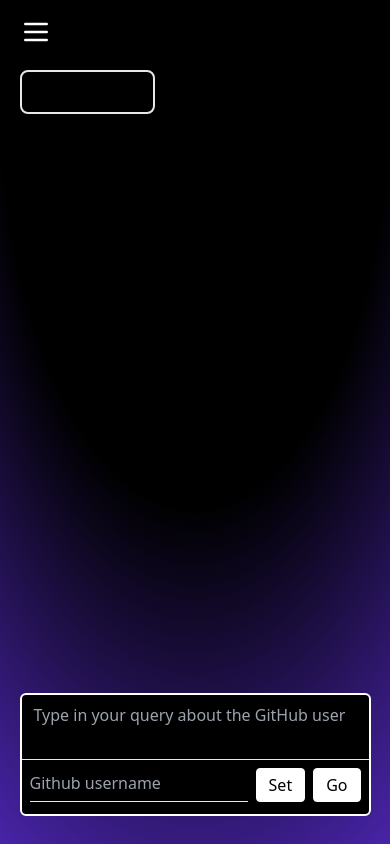
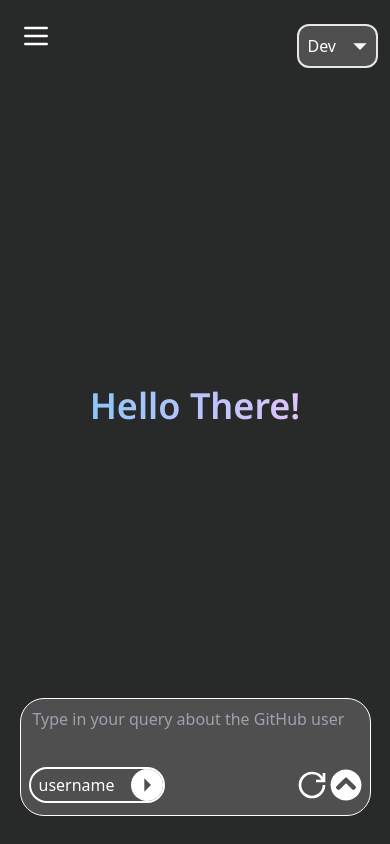
Before and after one commit to prodev717/dev-summary, a React (Vite) app in the folder frontend/: page /qna in a window 390 px wide. Built offline with nearby package versions, Linux system fonts and the light colour scheme; what tailwindcss-motion would draw is missing.

Commit message:
Worked on QnA page, changes some styles

```diff
--- a/frontend/index.html
+++ b/frontend/index.html
@@ -10,6 +10,17 @@
     <meta name="viewport" content="width=device-width, initial-scale=1.0" />
     <title>Git2Know</title>
     <style>
+      ::-webkit-scrollbar {
+        width: 9px;
+      }
+
+      ::-webkit-scrollbar-track {
+        background: radial-gradient(125% 125% at 50% 10%, #000 40%, #63e 100%);
+      }
+
+      ::-webkit-scrollbar-thumb {
+        background: white;
+      }
       body {
         background: radial-gradient(125% 125% at 50% 10%, #000 40%, #63e 100%);
         background-attachment: fixed;
--- a/frontend/package.json
+++ b/frontend/package.json
@@ -20,6 +20,7 @@
     "react": "^18.3.1",
     "react-dom": "^18.3.1",
     "react-icons": "^5.4.0",
+    "react-markdown": "^9.0.3",
     "react-router-dom": "^7.1.1",
     "react-toastify": "^11.0.3",
     "react-type-animation": "^3.2.0",
--- a/frontend/src/components/common/NavBar.jsx
+++ b/frontend/src/components/common/NavBar.jsx
@@ -19,7 +19,7 @@ export default function NavBar() {
     ];
 
     const navLinksStyle = 'text-white text-md px-3 py-2 rounded flex items-center gap-2 transition duration-300 group';
-    const navLinksStyleMobile = 'text-white text-lg  flex items-center gap-2 transition duration-500 rounded px-1 py-1 group';
+    const navLinksStyleMobile = 'text-white text-lg flex items-center gap-2 transition duration-500 rounded px-1 py-1 group';
 
     const navList = navLinks.map((navLink) => {
         return (
@@ -34,9 +34,9 @@ export default function NavBar() {
 
     return (
         <>
-            <nav className='fixed top-0 left-0 w-full bg-black px-5 py-3 font-poppins z-50'>
+            <nav className={`fixed top-0 left-0 w-full h-fit px-5 py-3 font-poppins z-50 ${document.location.pathname === '/qna' ? 'bg-[#282929]' : 'bg-black'}`}>
                 <div className='flex items-center justify-center'>
-                    <div className='md:hidden fixed top-4 left-5'>
+                    <div className='md:hidden mr-auto mt-2'>
                         <button className='text-white' onClick={() => setIsOpen(!isOpen)} >
                             <svg fill='none' stroke='currentColor' strokeLinecap='round' strokeLinejoin='round' strokeWidth='2' viewBox='0 0 24 24' className='w-8 h-8'>
                                 <path d='M4 6h16M4 12h16M4 18h16'></path>
--- a/frontend/src/pages/APIdocs.jsx
+++ b/frontend/src/pages/APIdocs.jsx
@@ -15,19 +15,19 @@ export default function APIdocs() {
                         <li className='text-md mt-2'>Retrieve a detailed summary of a specific GitHub repository.</li>
                     </ul>
                     <h2 className='text-2xl font-bold w-[100%] text-left mt-7'>Base URL</h2>
-                    <p className='bg-[#5C5470] rounded w-fit p-1 text-md my-4'>https://git2know.com</p>
+                    <p className='bg-black rounded w-fit p-1 text-md my-4'>https://git2know.com</p>
                     <h2 className='text-2xl font-bold w-[100%] text-left mt-7'>Endpoints</h2>
                     <h2 className='text-xl font-bold w-[100%] text-left mt-7'>1. Developer Summary</h2>
-                    <p className='bg-[#5C5470] rounded w-fit p-1 text-md my-4'>GET /devinfo/{`<username>`}</p>
+                    <p className='bg-black rounded w-fit p-1 text-md my-4'>GET /devinfo/{`<username>`}</p>
                     <h2 className='text-xl font-semibold w-[100%] text-left my-5'>Description</h2>
                     <p className='text-md'>Fetches a summary of a developer's skills, experience, and expertise based on their public GitHub repositories.</p>
                     <h2 className='text-xl font-semibold w-[100%] text-left my-5'>Parameters</h2>
                     <ul className='list-disc ml-5 pl-5'>
-                        <li className='my-4'><p className='bg-[#5C5470] rounded w-fit p-1 text-md my-4 inline mr-[1px]'>username</p>:   The GitHub username of the developer.</li>
+                        <li className='my-4'><p className='bg-black rounded w-fit p-1 text-md my-4 inline mr-[1px]'>username</p>:   The GitHub username of the developer.</li>
                     </ul>
                     <h2 className='text-xl font-semibold w-[100%] text-left my-5'>Response</h2>
                     <p className='my-2'><strong>200 OK</strong>: Returns a JSON object containing the developer's Github profile summary.</p>
-                    <div className="bg-[#5C5470] my-5 py-2 px-3 rounded-lg font-mono sm:w-[100%] lg:w-[60%]">
+                    <div className="bg-black my-5 py-2 px-3 rounded-lg font-mono sm:w-[100%] lg:w-[60%]">
                         <div><span>{`{`}</span></div>
                         <div className="ml-4">
                             <span className="text-orange-500">{`"summary"`}</span>
@@ -37,7 +37,7 @@ export default function APIdocs() {
                         <div><span>{`}`}</span></div>
                     </div>
                     <p className='my-2'><strong>Error</strong>: If username is invalid or data fetching fails</p>
-                    <div className="bg-[#5C5470] my-5 py-2 px-3 rounded-lg font-mono sm:w-[100%] lg:w-[60%]">
+                    <div className="bg-black my-5 py-2 px-3 rounded-lg font-mono sm:w-[100%] lg:w-[60%]">
                         <div><span>{`{`}</span></div>
                         <div className="ml-4">
                             <span className="text-orange-500">{`"summary"`}</span>
@@ -47,17 +47,17 @@ export default function APIdocs() {
                         <div><span>{`}`}</span></div>
                     </div>
                     <h2 className='text-xl font-bold w-[100%] text-left mt-9'>2. Repository Summary</h2>
-                    <p className='bg-[#5C5470] rounded w-fit p-1 text-md my-4'>GET /devinfo/{`<username>`}/{`<repository>`}</p>
+                    <p className='bg-black rounded w-fit p-1 text-md my-4'>GET /devinfo/{`<username>`}/{`<repository>`}</p>
                     <h2 className='text-xl font-semibold w-[100%] text-left my-5'>Description</h2>
                     <p className='text-md'>Fetches a detailed description of the repository's README.md file.</p>
                     <h2 className='text-xl font-semibold w-[100%] text-left my-5'>Parameters</h2>
                     <ul className='list-disc ml-5 pl-5'>
-                        <li className='my-4'><p className='bg-[#5C5470] rounded w-fit p-1 text-md my-4 inline mr-[1px]'>username</p>:   The GitHub username of the developer.</li>
-                        <li className='my-4'><p className='bg-[#5C5470] rounded w-fit p-1 text-md my-4 inline mr-[1px]'>repository</p>:   Name of the repository.</li>
+                        <li className='my-4'><p className='bg-black rounded w-fit p-1 text-md my-4 inline mr-[1px]'>username</p>:   The GitHub username of the developer.</li>
+                        <li className='my-4'><p className='bg-black rounded w-fit p-1 text-md my-4 inline mr-[1px]'>repository</p>:   Name of the repository.</li>
                     </ul>
                     <h2 className='text-xl font-semibold w-[100%] text-left my-5'>Response</h2>
                     <p className='my-2'><strong>200 OK</strong>: Returns a JSON object containing a detailed summary of the repository.</p>
-                    <div className="bg-[#5C5470] my-5 py-2 px-3 rounded-lg font-mono sm:w-[100%] lg:w-[60%]">
+                    <div className="bg-black my-5 py-2 px-3 rounded-lg font-mono sm:w-[100%] lg:w-[60%]">
                         <div><span>{`{`}</span></div>
                         <div className="ml-4">
                             <span className="text-orange-500">{`"summary"`}</span>
@@ -67,7 +67,7 @@ export default function APIdocs() {
                         <div><span>{`}`}</span></div>
                     </div>
                     <p className='my-2'><strong>Error</strong>: If username or repository name is invalid or data fetching fails</p>
-                    <div className="bg-[#5C5470] my-5 py-2 px-3 rounded-lg font-mono sm:w-[100%] lg:w-[60%]">
+                    <div className="bg-black my-5 py-2 px-3 rounded-lg font-mono sm:w-[100%] lg:w-[60%]">
                         <div><span>{`{`}</span></div>
                         <div className="ml-4">
                             <span className="text-orange-500">{`"summary"`}</span>
--- a/frontend/src/pages/QnA.jsx
+++ b/frontend/src/pages/QnA.jsx
@@ -1,16 +1,52 @@
 import { useState } from 'react';
 import axios from 'axios';
+import ReactMarkdown from 'react-markdown';
+import { ToastContainer, toast } from 'react-toastify';
+import { FaChevronCircleUp } from 'react-icons/fa';
+import { GrPowerReset } from 'react-icons/gr';
+import { MdArrowRight } from 'react-icons/md';
+import { TiTick } from 'react-icons/ti';
 
 export default function Qna() {
     const [query, setQuery] = useState('');
     const [conversations, setConversations] = useState([]);
     const [username, setUsername] = useState('');
     const [repository, setRepository] = useState('');
-    const [mode, setMode] = useState('dev');
+    const [mode, setMode] = useState('Dev');
+    const [open, setOpen] = useState(false);
+    const [modeOpen, setModeOpen] = useState(false);
+    const [UserNameHolder, setUserNameHolder] = useState('username');
+    const [UserRepoHolder, setUserRepoHolder] = useState('username/repository');
+    const [loading, setLoading] = useState(false);
 
     function handleSet(username, repository) {
-        const url = mode === 'dev' ? `http://127.0.0.1:8000/load/${username}` : `http://127.0.0.1:8000/load/${username}/${repository}`;
-        axios.get(url).then(data => console.log(data)).catch(e => console.error(e));
+        const url = mode === 'Dev' ? `http://127.0.0.1:8000/load/${username}` : `http://127.0.0.1:8000/load/${username}/${repository}`;
+        const setToast = (mode === 'Dev') ? toast.loading('Setting username', { closeButton: true }) : toast.loading('Setting username & repository', { closeButton: true });
+        axios.get(url)
+        .then((data) => {
+            if (data.statusText === "OK") {
+                setLoading(false);
+                if (mode === 'Dev') {
+                    toast.update(setToast, { render: "Username set successfully", type: "success", isLoading: false, closeButton: true, autoClose: 500 });
+                    setUserNameHolder(username);
+                }
+                else  {
+                    toast.update(setToast, { render: "Username & Repository set successfully", type: "success", isLoading: false, closeButton: true, autoClose: 500 });
+                    setUserRepoHolder(`${username}/${repository}`);
+                };
+            }
+        })
+        .catch((e) => {
+            setLoading(false);
+            if (mode === 'Dev') {
+                toast.update(setToast, { render: "Something went wrong", type: "error", isLoading: false, closeButton: true, autoClose: 2000 });
+                setUserNameHolder('username');
+            }
+            else if (mode === 'Repo') {
+                toast.update(setToast, { render: "Something went wrong", type: "error", isLoading: false, closeButton: true, autoClose: 2000 });
+                setUserRepoHolder('username/repository');
+            }
+        });
     };
 
     function handleSubmitQuery() {
@@ -20,12 +56,12 @@ export default function Qna() {
         }
 
         const authOptions = {
-            url: mode === 'dev' ? 'http://127.0.0.1:8000/chatdev' : 'http://127.0.0.1:8000/chatrepo',
+            url: mode === 'Dev' ? 'http://127.0.0.1:8000/chatdev' : 'http://127.0.0.1:8000/chatrepo',
             method: 'POST',
             headers: {
                 'Content-type': 'application/json'
             },
-            data: mode === 'dev' ? JSON.stringify({ "username": username, "prompt": query }) : JSON.stringify({ "username": username, "repository": repository, "prompt": query }),
+            data: mode === 'Dev' ? JSON.stringify({ "username": username, "prompt": query }) : JSON.stringify({ "username": username, "repository": repository, "prompt": query }),
             json: true
         };
 
@@ -52,88 +88,168 @@ export default function Qna() {
         setConversations([]);
         setUsername('');
         setRepository('');
+        mode === 'Dev' ? setUserNameHolder('username') : setUserRepoHolder('username/repository');
+        setLoading(false);
+    };
+
+    function handleSetVariables() {
+        if (mode === 'Dev') {
+            setUserNameHolder('Fetching...');
+            handleSet(username);
         }
+        else if (mode === 'Repo') {
+            setUserRepoHolder('Fetching');
+            handleSet(username, repository);
+        }
+        setLoading(true);
+    };
 
     return (
-        <div className="h-screen w-screen max-w-full max-h-full pt-[70px] flex justify-center items-end">
-            <div className='fixed top-[70px] left-5 h-fit w-fit rounded-lg border-2 flex gap-2'>
-                <label htmlFor="Toggle3" className="inline-flex items-center rounded cursor-pointer dark:text-gray-100">
-                    <input id="Toggle3" type="checkbox" className="hidden peer" />
-                    <span
-                    className="px-4 py-2 rounded-l-md text-black dark:bg-white peer-checked:dark:bg-black peer-checked:text-white"
+        <div className="h-screen w-screen max-w-full max-h-full pt-[70px] flex justify-center items-end bg-[#282929]">
+            <div className='fixed sm:top-6 z-50 lg:top-auto lg:bottom-[30px] sm:right-3 lg:left-3 h-fit w-fit rounded-xl border-2 flex sm:flex-col lg:flex-col-reverse bg-[#4f4f4f]'>
+                <ToastContainer style={{ top: '4em' }} autoClose={1000}/>
+                <button className='h-full py-1 text-white flex' onClick={() => setModeOpen(!modeOpen)}>
+                    <p className='text-white my-auto px-2'>{mode}</p>
+                    <MdArrowRight className={'h-8 w-8 sm:rotate-90 lg:-rotate-90'} />
+                </button>
+                {modeOpen ?
+                <div className='flex flex-col gap-1 text-white '>
+                    <button
+                    className='text-white bg-[#4f4f4f] hover:bg-white hover:text-[#4f4f4f] py-1 sm:rounded-none lg:rounded-t-lg'
                     onClick={() => {
-                        setMode('dev');
+                        setMode('Dev');
+                        setModeOpen(!modeOpen);
                         handleReset();
                     }}
-                    >Dev</span>
-                    <span
-                    className="px-4 py-2 rounded-r-md dark:bg-black peer-checked:dark:bg-white peer-checked:text-black"
+                    >Dev</button>
+                    <button
+                    className='text-white bg-[#4f4f4f] hover:bg-white hover:text-[#4f4f4f] py-1 sm:rounded-b-lg lg:rounded-none'
                     onClick={() => {
-                        setMode('repo');
+                        setMode('Repo');
+                        setModeOpen(!modeOpen);
                         handleReset();
                     }}
-                    >Repo</span>
-                </label>
+                    >Repo</button>
+                </div> : null}
             </div>
-            <div className='sm:w-[90%] lg:w-[75%] h-[70%] scrollbar-thin scrollbar-thumb-white scrollbar-track-black overflow-y-auto mb-40 py-3 px-2 flex flex-col'>
+            <div className='w-[100%] h-[80%] scrollbar-thin scrollbar-thumb-white scrollbar-thumb-rounded-full scrollbar-track-transparent overflow-x-hidden overflow-y-auto mb-32 py-5 px-2 flex flex-col items-center'>
+                {conversations.length > 0 ?
+                <div className='sm:w-[90%] lg:w-[55%]'>
                     {conversations.map((conv, index) => (
                         <div key={index} className='w-[100%] my-2 flex flex-col'>
                             <div className='w-100%'>
-                            <p className='bg-black text-white rounded-md px-3 py-2 float-right'>{conv.query}</p>
+                                <p className='bg-[#494a49] text-white sm:text-md lg:text-lg rounded-full px-3 py-2 float-right'>{conv.query}</p>
                             </div>
-                        <div className='w-[100%] my-3'>
-                            <p className='bg-black text-white rounded-md px-3 py-2 float-left max-w-[50%]'>{conv.response}</p>
+                            <div className='w-[100%] prose sm:prose-lg lg:prose-2xl sm:prose-h1:text-2xl lg:prose-h1:text-4xl prose-h1:text-white sm:prose-p:text-md lg:prose-p:text-lg prose-strong:text-white prose-ul:list-disc prose-ol:list-item prose-ul:text-white prose-code:text-white prose-a:text-[#2256c7] prose-pre:bg-[#494a49]'>
+                                <ReactMarkdown className='text-white sm:text-md lg:text-lg px-3 py-2 float-left max-w-[100%]'>{conv.response}</ReactMarkdown>
                             </div>
                         </div>
                     ))}
+                </div> : <h1 className='my-auto text-4xl font-semibold font-noto-sans bg-gradient-to-r from-[#8EC5FC]  to-[#E0C3FC] inline-block text-transparent bg-clip-text'>Hello There!</h1>}
             </div>
-            <div className="h-fit sm:w-[90%] lg:w-[55%] bg-black text-white rounded-md border-white border-2 bottom-7 fixed flex flex-col justify-between py-2">
-                <div className='w-[100%] min-h-5 flex items-center'>
+            <div className="h-fit sm:w-[90%] lg:w-[55%] bg-[#4f4f4f] text-white rounded-3xl border-white border-[1.3px] bottom-7 fixed flex flex-col justify-between py-2">
+                <div className='w-[100%] h-12 max-h-16 flex items-center'>
                     <textarea
                         value={query}
-                        placeholder={mode === 'dev' ? "Type in your query about the GitHub user" : "Type in your query about the GitHub repository."}
-                        className="w-[100%] max-w-[100%] outline-none bg-transparent overflow-y-auto overflow-x-hidden text-md px-3 mb-2 flex flex-wrap resize-none"
+                        placeholder={mode === 'Dev' ? "Type in your query about the GitHub user" : "Type in your query about the GitHub repository."}
+                        className="w-[100%] max-w-[100%] outline-none bg-transparent overflow-y-auto overflow-x-hidden text-md px-3 py-2 flex flex-wrap resize-none"
                         onChange={(e) => setQuery(e.target.value)}
+                        onKeyDown={(e) => {
+                            if (e.key === 'Enter') {
+                                e.preventDefault();
+                                handleSubmitQuery()
+                            }
+                        }}
                     ></textarea>
                 </div>
-                <hr />
-                <div className='w-[100%] max-w-[100%] min-h-5 py-1 px-2 flex gap-2'>
-                    {mode === 'dev' ?
+                <div className='w-[100%] max-w-[100%] min-h-5 py-1 px-2 flex justify-between transition duration-500'>
+                    {mode === 'Dev' ?
+                    <div id={mode} className='w-fit flex gap-2 border-white border-2 rounded-3xl sm:mt-2 lg:mt-0'>
+                        {open ? null : <p className='px-2 py-1'>{UserNameHolder}</p>}
+                        {open ?
+                        <input
+                            id="username-inp"
+                            type="text"
+                            value={username}
+                            placeholder="Username"
+                            className="sm:w-32 lg:w-36 max-w-[150px] max-h-10 outline-none bg-transparent text-md text-center"
+                            onChange={(e) => setUsername(e.target.value)}
+                        /> : null}
+                        <button onClick={() => setOpen(!open)}>
+                            {(open && username && !loading) || (username && (UserNameHolder !== 'Username' && UserNameHolder !== 'Setting') && !loading) ?
+                            <TiTick
+                                id='tick'
+                                className='w-8 h-8 rounded-full bg-white text-[#4f4f4f]'
+                                onClick={handleSetVariables}
+                            />
+                                :
+                            (loading ? null : <MdArrowRight className={`w-8 h-8 rounded-full bg-white text-[#4f4f4f] ${open ? 'rotate-180' : null}`}/>)}
+                            {loading ?
+                            <div
+                            className="inline-block h-6 w-6 mx-1 my-auto animate-spin rounded-full border-4 border-solid border-white border-current border-r-transparent align-[-0.125em] motion-reduce:animate-[spin_1.5s_linear_infinite]"
+                            role="status">
+                                <span
+                                className="!absolute !-m-px !h-px !w-px !overflow-hidden !whitespace-nowrap !border-0 !p-0 ![clip:rect(0,0,0,0)]"
+                                >Loading...</span>
+                            </div>: null}
+                        </button>
+                    </div>
+                    :
+                    <div id={mode} className='w-fit flex flex-row gap-2 border-white border-2 rounded-3xl sm:mt-2 lg:mt-0'>
+                        {open ? null : <p className='px-2 py-1'>{UserRepoHolder}</p>}
+                        {open ?
+                        <div className='flex items-center'>
                             <input
                             type="text"
                             value={username}
-                        placeholder="Github username"
-                        className="w-[70%] max-w-[90%] max-h-10 outline-none bg-transparent text-md border-b-[1px]"
-                        onChange={(e) => setUsername(e.target.value)}
-                    /> :
-                    <>
-                        <input
-                        type="text"
-                        value={username}
-                        placeholder="Github username"
-                        className="w-[45%] max-w-[45%] max-h-10 outline-none bg-transparent text-md border-b-[1px]"
+                            placeholder="Username"
+                            className="sm:w-24 lg:w-36 max-w-[150px] max-h-10 outline-none bg-transparent text-md text-center"
                             onChange={(e) => setUsername(e.target.value)}
                             />
+                            /
                             <input
                             type="text"
                             value={repository}
-                        placeholder="Github repository name"
-                        className="w-[45%] max-w-[45%] max-h-10 outline-none bg-transparent text-md border-b-[1px]"
+                            placeholder="Repository"
+                            className="sm:w-24 lg:w-40 lg:max-w-[170px] max-h-10 outline-none bg-transparent text-md text-center"
                             onChange={(e) => setRepository(e.target.value)}
                             />
-                    </>}
+                        </div> : null}
                         <button
-                    className='ml-auto mt-1 bg-white text-black hover:bg-black hover:text-white border-[1.5px] border-white px-3 py-1 rounded'
-                    onClick={() => {mode === 'dev' ? handleSet(username) : handleSet(username, repository)}}>
-                        Set
+                        className='flex justify-center'
+                        onClick={() => setOpen(!open)}>
+                            {(open && username && repository && !loading) || (username && (UserNameHolder !== 'Username' && UserNameHolder !== 'Setting') && !loading) ?
+                            <TiTick
+                                id='tick'
+                                className='w-8 h-8 rounded-full bg-white text-[#4f4f4f]'
+                                onClick={handleSetVariables}
+                            /> :
+                            (loading ? null : <MdArrowRight className={`w-8 h-8 rounded-full bg-white text-[#4f4f4f] ${open ? 'rotate-180' : null}`}/>)}
+                            {loading ?
+                            <div
+                            className="inline-block h-6 w-6 my-1 animate-spin rounded-full border-4 border-solid border-white border-current border-r-transparent align-[-0.125em] motion-reduce:animate-[spin_1.5s_linear_infinite]"
+                            role="status">
+                                <span
+                                className="!absolute !-m-px !h-px !w-px !overflow-hidden !whitespace-nowrap !border-0 !p-0 ![clip:rect(0,0,0,0)]"
+                                >Loading...</span>
+                            </div>: null}
                         </button>
-                    <button
-                    className='mt-1 bg-white text-black hover:bg-black hover:text-white border-[1.5px] border-white px-3 py-1 rounded'
-                    onClick={() => {
-                        if (query && username) handleSubmitQuery();
-                        else alert('Please enter all details');
-                    }}
-                    >Go</button>
+                    </div>}
+                    <div className='flex sm:gap-[2px] lg:gap-2 sm:mt-2 lg:mt-0'>
+                        <button>
+                            <GrPowerReset
+                            className='h-8 w-8 hover:rotate-180 transition duration-500'
+                            onClick={handleReset}
+                            />
+                        </button>
+                        <button>
+                            <FaChevronCircleUp
+                            className='h-8 w-8 hover:bg-white hover:text-[#4f4f4f] transition duration-500 rounded-full'
+                            onClick={handleSubmitQuery}
+                            disabled={(mode === 'Dev') ? (!username || !query) : (!username && !repository) && !query}
+                            />
+                        </button>
+                    </div>
                 </div>
             </div>
         </div>
```
Also changed, not shown: frontend/src/components/models/ThreeModel.jsx (deleted, +0 -18 lines), frontend/src/components/sections/DevSummary.jsx (+7 -5 lines), frontend/src/components/sections/RepoSummary.jsx (+5 -4 lines), frontend/src/pages/Landing.jsx (+17 -19 lines), frontend/tailwind.config.js (+11 -2 lines), 1 other file (tests, documents, lock files or other folders). Lines whose indentation alone changed are shown as unchanged.
